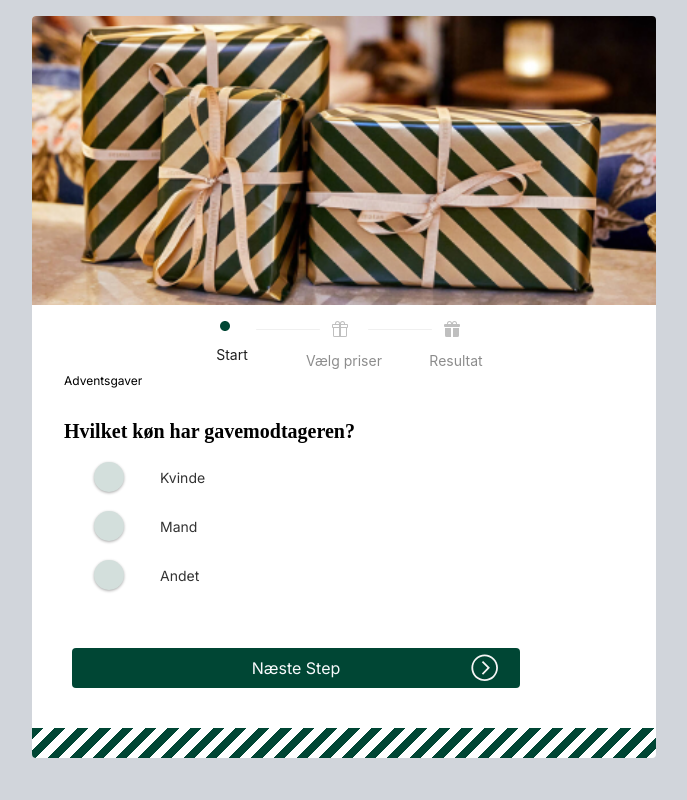
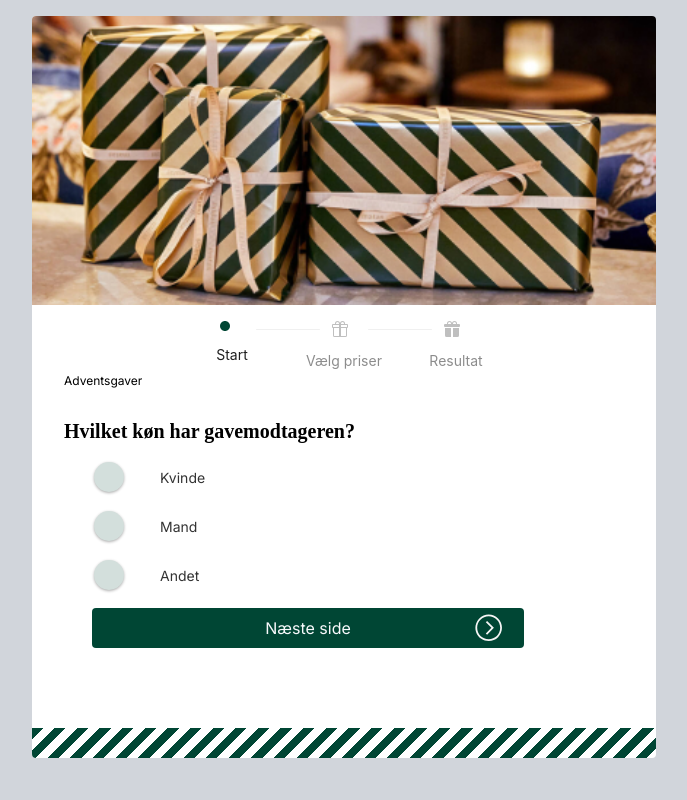
Before and after one commit to JulieGroenborg/matas_quiz, a Next.js app: page / in a window 1280 px wide. Shown: the top 800 px of the page, without its empty margins (296-983 px from the left). Built offline with nearby package versions, Linux system fonts and the light colour scheme; no server answers; the database is empty.

Commit message:
other solution in work

```diff
--- a/src/components/Main.jsx
+++ b/src/components/Main.jsx
@@ -29,26 +29,45 @@
         {visible === 1 && (
           <section>
             <h3>Hvilket køn har gavemodtageren?</h3>
-            <RadioButton3 text1="Kvinde" text2="Mand" text3="Andet" name="gender" onChange={setGender} />
-            <PrimaryButton
-              text="Næste Step"
+            <RadioButton3
+              text1="Kvinde"
+              text2="Mand"
+              text3="Andet"
+              name="gender"
+              onChange={setGender}
               action={() => {
                 setVisible((o) => o + 1);
               }}
             />
+            {/* <PrimaryButton
+              text="Næste Step"
+              action={(e) => {
+                e.preventDefault();
+                setVisible((o) => o + 1);
+              }}
+            /> */}
           </section>
         )}
         {visible === 2 && (
           <section>
             <h3>Hvad er alderen på gavemodtageren?</h3>
-            <RadioButton3 text1="Teenager" text2="20-40 år" text3="Voksen 40+ år" name="age" onChange={setAge} />
-            <PrimaryButton
+            <RadioButton3
+              text1="Teenager"
+              text2="20-40 år"
+              text3="Voksen 40+ år"
+              name="age"
+              onChange={setAge}
+              action={() => {
+                setVisible((o) => o + 1);
+              }}
+            />
+            {/* <PrimaryButton
               text="Næste Step"
               action={() => {
                 setVisible((o) => o + 1);
                 setStepCount((o) => o + 1);
               }}
-            />
+            /> */}
           </section>
         )}
         {visible === 3 && (
--- a/src/components/PrimaryButton.jsx
+++ b/src/components/PrimaryButton.jsx
@@ -1,6 +1,18 @@
-export default function PrimaryButton({ text, action }) {
+export default function PrimaryButton({ text, action, clickStatus, setClickStatus }) {
   return (
-    <button className="relative p-2 rounded m-2 bg-[#004634] text-slate-50 w-4/5" onClick={action}>
+    <button
+      className="relative p-2 rounded m-2 bg-[#004634] text-slate-50 w-4/5"
+      onClick={() => {
+        if (clickStatus === "clicked") {
+          console.log("should submit");
+          setClickStatus("not clicked");
+          action();
+        } else {
+          console.log("should not submit");
+        }
+      }}
+      type="submit"
+    >
       <span>{text}</span>
       <svg className="absolute top-[15%] right-[5%]" width="27" height="28" viewBox="0 0 27 28" fill="none" xmlns="http://www.w3.org/2000/svg">
         <path
--- a/src/components/RadioButton3.jsx
+++ b/src/components/RadioButton3.jsx
@@ -1,11 +1,19 @@
+import { useState } from "react";
+import PrimaryButton from "./PrimaryButton";
 import styles from "./RadioButton.module.css";
 
-export default function RadioButton3({ text1, text2, text3, name, onChange }) {
+export default function RadioButton3({ text1, text2, text3, name, onChange, action }) {
+  const [clickStatus, setClickStatus] = useState("not clicked");
   return (
     <>
-      <form className="flex flex-col pl-5 pt-3 mb-10">
+      <div
+        className="flex flex-col pl-5 pt-3 mb-10"
+        onClick={() => {
+          setClickStatus("clicked");
+        }}
+      >
         <div className={`${styles.radioinput}`}>
-          <input value={text1} name={name} id={text1} type="radio" onChange={() => onChange(text1)} />
+          <input value={text1} name={name} id={text1} type="radio" onChange={() => onChange(text1)} required />
           <label className="flex" htmlFor={text1}>
             <span className={styles.svg}>
               <svg xmlns="http://www.w3.org/2000/svg" fill="none" viewBox="0 0 24 24">
@@ -61,7 +69,8 @@
             <p className="self-center ml-8">{text3}</p>
           </label>
         </div>
-      </form>
+        <PrimaryButton text="Næste side" clickStatus={clickStatus} setClickStatus={setClickStatus} action={action} />
+      </div>
     </>
   );
 }
```
